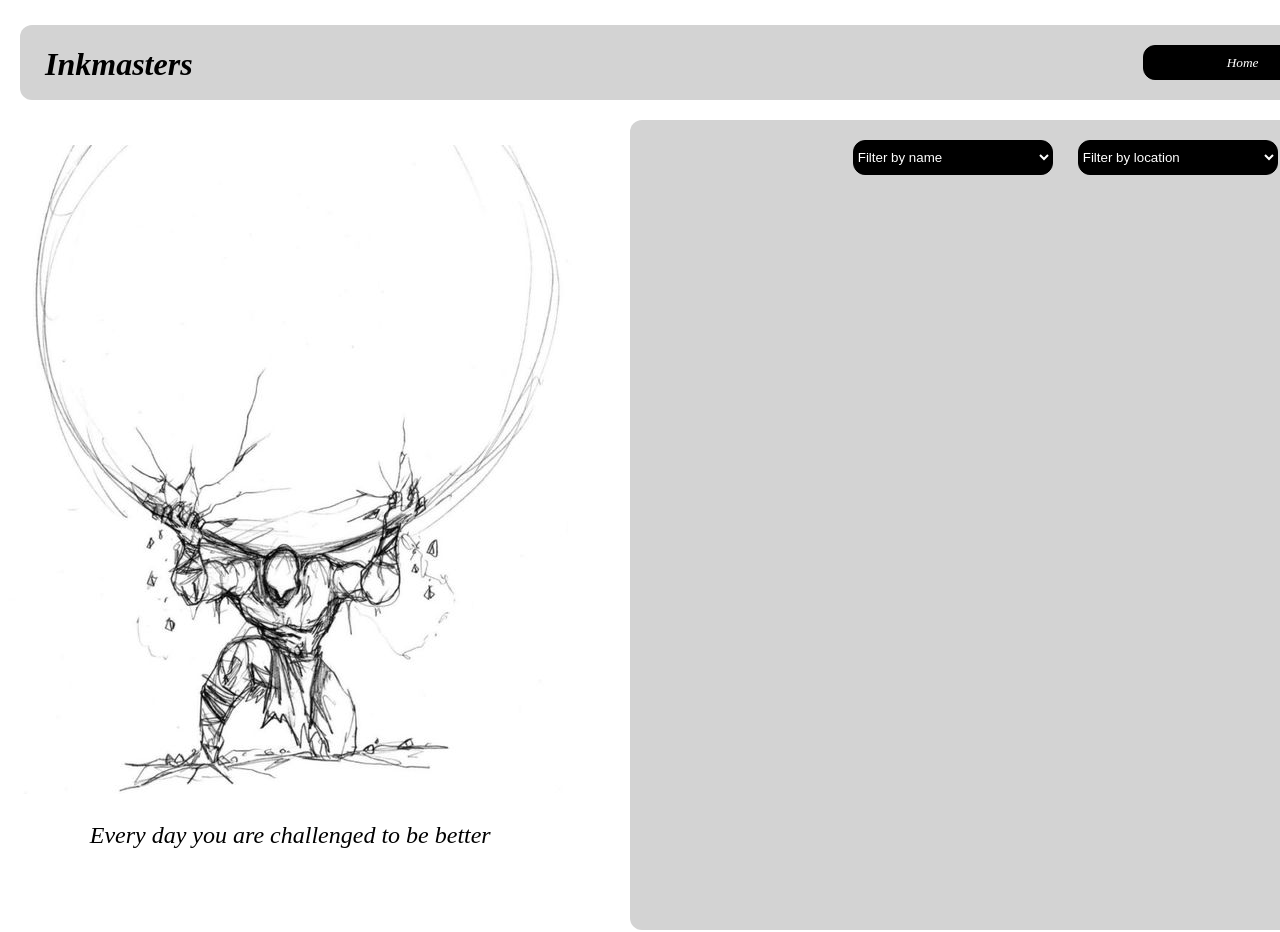
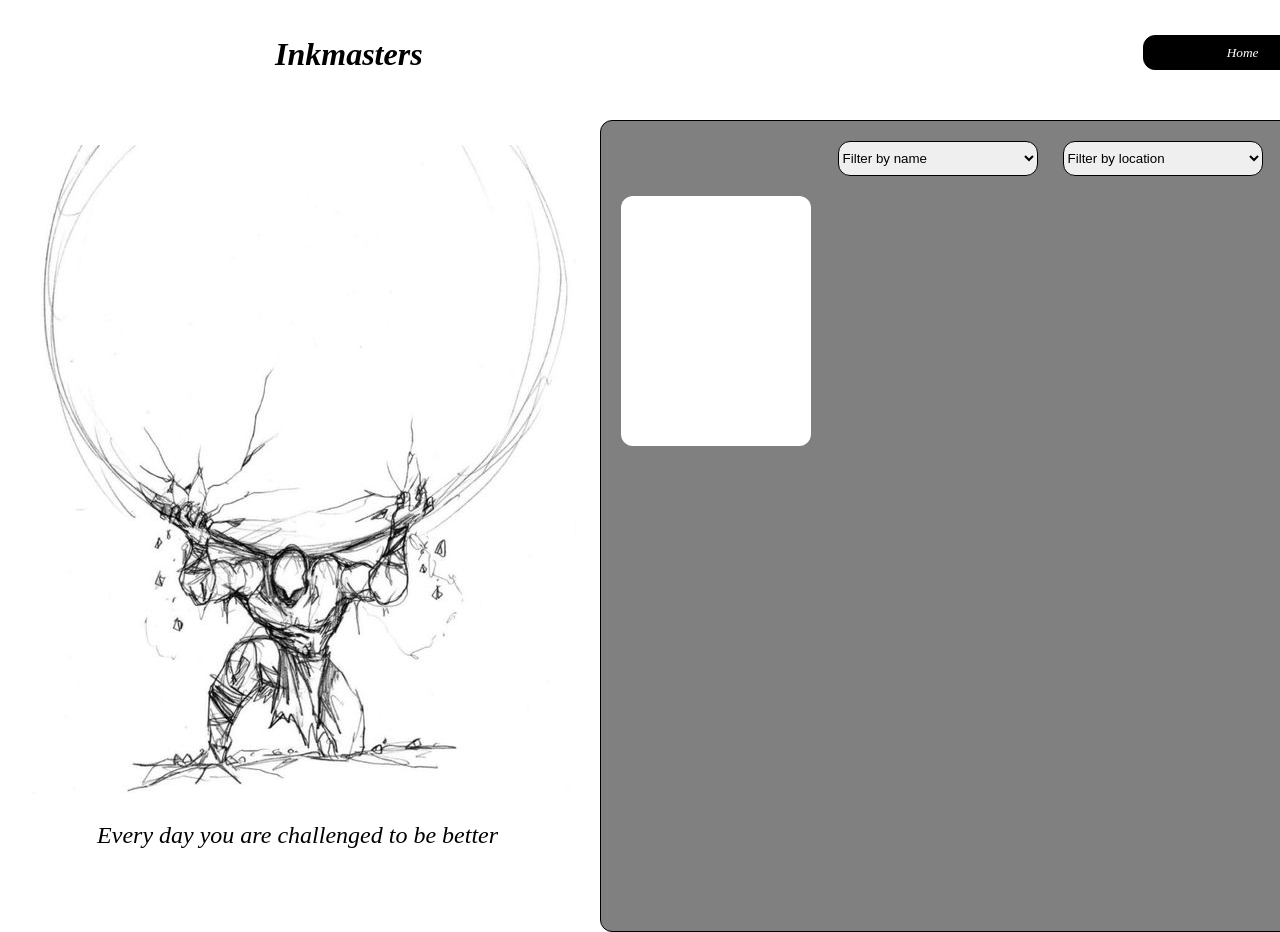
Before and after one commit to omaomach/Inkmasters-Frontend, a React (Create React App) app: page / in a window 1280 px wide. Shown: the top 932 px of the page. Built offline with nearby package versions, Linux system fonts and the light colour scheme.

Commit message:
created card

```diff
--- /dev/null
+++ b/src/ArtistCard.css
@@ -0,0 +1,8 @@
+.artist-card {
+    width: 190px;
+    height: 250px;
+    background-color: #ffffff;
+    border-radius: 12px;
+    margin-left: 20px;
+    margin-top: 20px;
+}
--- a/src/Home.css
+++ b/src/Home.css
@@ -4,7 +4,7 @@
     background-color: #ffffff;
     margin-left: auto;
     margin-right: auto;
-    margin-top: 20px;
+    margin-top: 30px;
     border-radius: 12px;
     display: flex;
     flex-direction: row;
@@ -35,7 +35,16 @@
 .artist-components {
     width: 1350px;
     height: 810px;
-    background-color: lightgrey;
+    border: 1.5px solid #000000;
+    background-color: gray;
     border-radius: 12px;
-    margin-left: 50px;
+    margin-left: 5px;
+
 }
+
+.home-cards {
+    display: flex;
+    flex-direction: row;
+    display: flex;
+    flex-direction: row;
+}
--- a/src/NavBar.css
+++ b/src/NavBar.css
@@ -1,16 +1,16 @@
 .navbar {
-    background-color: lightgrey;
+    background-color: #ffffff;
     height: 75px;
     width: 1800px;
     border-radius: 12px;
-    margin-top: 25px;
+    margin-top: 15px;
     display: flex;
     flex-direction: row;
     margin-left: 20px;
 }
 
 .inkmasters {
-    margin-left: 25px;
+    margin-left: 255px;
 }
 
 .inkmasters h1{
@@ -22,7 +22,7 @@
 .nav-components {
     margin-top: auto;
     margin-bottom: auto;
-    margin-left: 950px;
+    margin-left: 720px;
 }
 
 .nav-buttons {
--- a/src/Search.css
+++ b/src/Search.css
@@ -2,7 +2,7 @@
     margin-left: auto;
     margin-right: auto;
     margin-top: 20px;
-    background-color: lightgrey;
+    /* background-color: lightgrey; */
     width: 700px;
     text-align: center;
 }
@@ -11,9 +11,9 @@
     width: 200px;
     height: 35px;
     border: 1px solid #000000;
-    background: #000000;
+    /* background: #000000; */
     cursor: pointer;
-    color: #ffffff;
+    color: #000000  ;
     border-radius: 12px;
     margin-right: 25px;
   }
--- a/src/components/ArtistCard.js
+++ b/src/components/ArtistCard.js
@@ -0,0 +1,16 @@
+import React from "react";
+import '../ArtistCard.css'
+
+function ArtistCard() {
+
+    return (
+        <>
+        <div className="artist-card">
+
+        </div>
+        </>
+    )
+
+}
+
+export default ArtistCard
--- a/src/components/Home.js
+++ b/src/components/Home.js
@@ -3,6 +3,7 @@ import NavBar from "./NavBar";
 import Search from "./Search";
 import "../Home.css";
 import atlas4 from '../assets/atlas4.jpg'
+import ArtistCard from "./ArtistCard";
 
 function Home() {
   return (
@@ -19,6 +20,9 @@ function Home() {
         </div>
         <div className="artist-components">
             <Search />
+            <div className="home-cards">
+                <ArtistCard />
+            </div>
         </div>
       </div>
     </>
```
Also changed, not shown: src/assets/example1.jpg (added).
